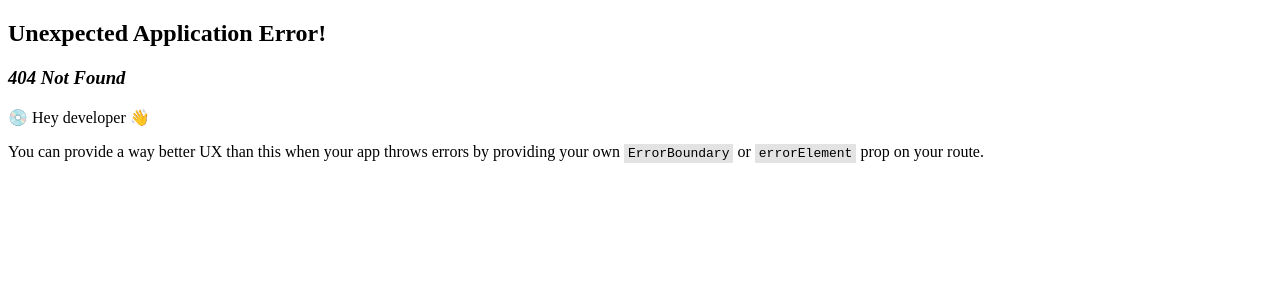
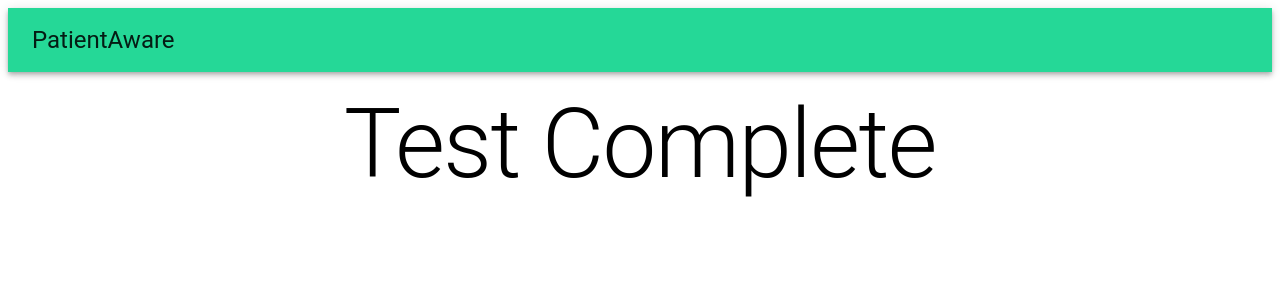
Before and after one commit to Patient-Aware/PatientAware, a React (Create React App) app in the folder client/: page /results in a window 1280 px wide. Before the commit this address had no page. Shown: the top 300 px of the page. Built offline with nearby package versions, Linux system fonts and the light colour scheme.

Commit message:
add basic test results page

```diff
--- /dev/null
+++ b/client/src/components/TestResults.jsx
@@ -0,0 +1,27 @@
+import React from "react"
+import {
+    Container,
+    Stack,
+    Typography,
+    Button
+} from "@mui/material"
+
+export default function TestResults() {
+
+    return (
+        <Container fixed>
+            <Stack
+                direction="column"
+                justifyContent="space-between"
+                alignItems="center"
+                spacing={8}
+            >
+                <Typography variant='h1'>
+                    Test Complete
+                </Typography>
+
+            </Stack>
+
+        </Container>
+    )
+}
--- a/client/src/index.js
+++ b/client/src/index.js
@@ -5,6 +5,7 @@ import reportWebVitals from './reportWebVitals';
 import { createBrowserRouter, RouterProvider } from "react-router-dom"
 import  Home, { onAntigenFormSubmit } from './components/Home';
 import OngoingTest from './components/OngoingTest';
+import TestResults from './components/TestResults';
 
 const router = createBrowserRouter([
   {
@@ -19,6 +20,10 @@ const router = createBrowserRouter([
       {
         path: "in-progress",
         element: <OngoingTest />
+      },
+      {
+        path: "results",
+        element: <TestResults />
       }
     ]
   }
```
